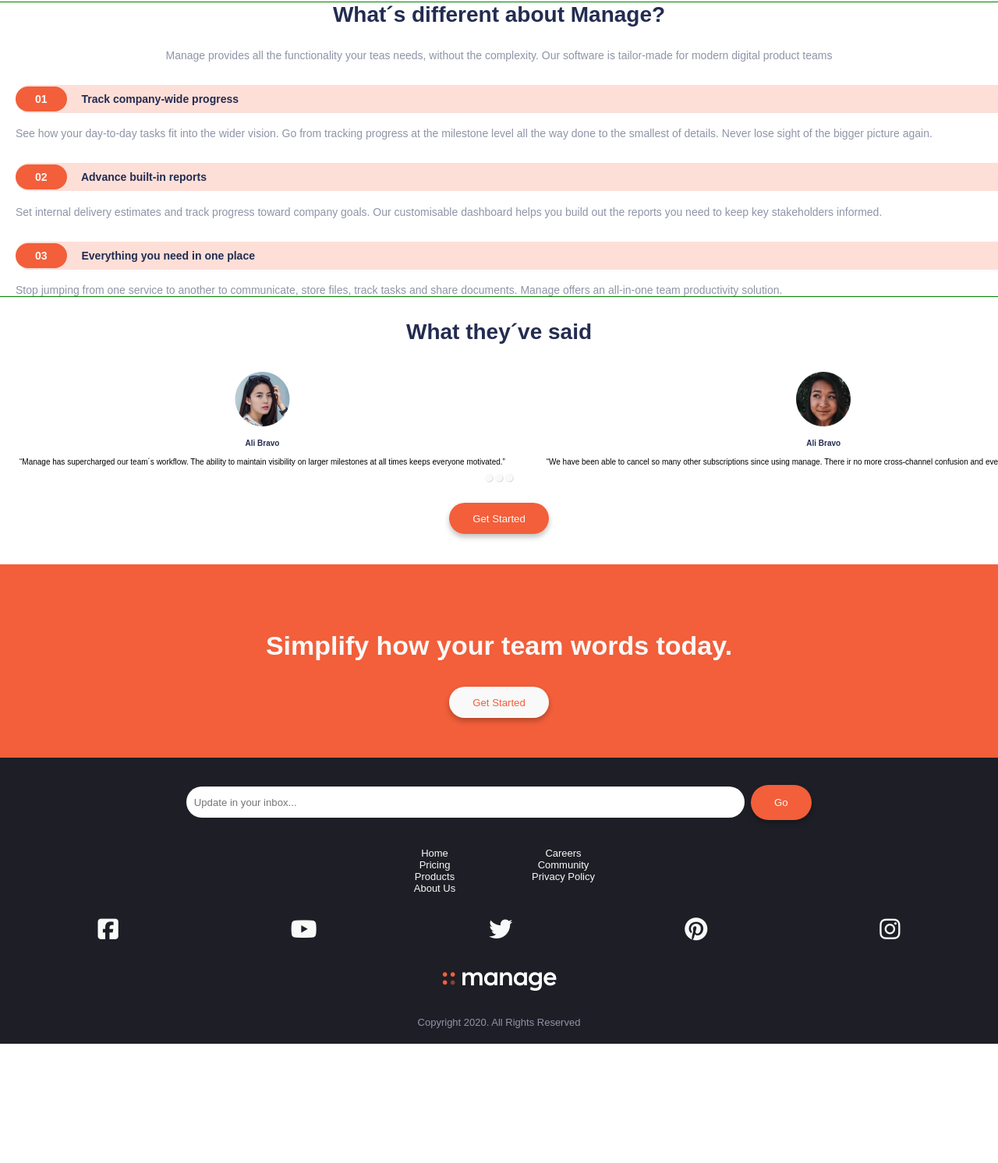
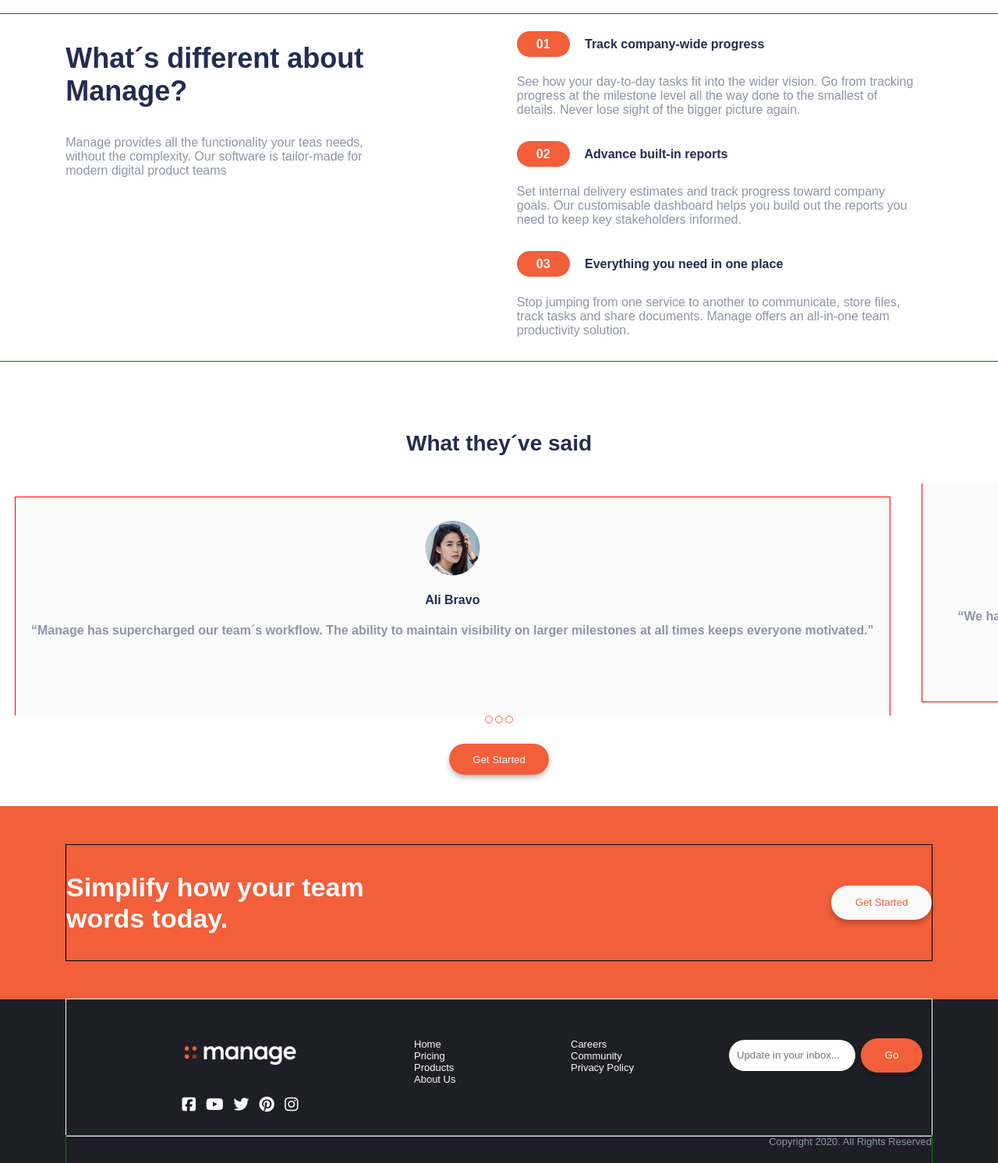
Before and after one commit to JoseCaicedoDev/landingNico, a plain HTML site: page index.html in a window 1280 px wide. Shown: the part 684-2176 px from the top of the page at 78% size. Before the commit the page ends 2023 px from the top, so only its background shows below. Drawn offline with Linux system fonts and the light colour scheme; a web font is replaced by a local one.

Commit message:
v1.5  footer ajuste

```diff
--- a/css/manage.css
+++ b/css/about.css
@@ -17,11 +17,10 @@ font-size: 14px;
 color: var(--gray20);
 margin-block-end: 30px;
 }
-.manage_item{
+.manage__item{
   padding-inline-start: 20px;
 }
-.manage_item h4{
-/*   font-weight: 700; */
+.manage__item h4{
   font-size: 14px;
   color: var(--color-secondary);
   background: #f3613c33;
@@ -29,7 +28,7 @@ margin-block-end: 30px;
   line-height: 16px;
   border-radius: 50px 0 0 50px;
 }
-.manage_item span{
+.manage__item span{
   background: var(--color-primary);
   padding-inline: 25px;
   padding-block: 8px;
@@ -38,16 +37,42 @@ margin-block-end: 30px;
   margin-inline-end: 15px;
 }
 
-.manage_item p{
+.manage__item p{
 font-weight: 500;
 font-size: 14px;
 color: var(--gray20);
 margin-block-end: 30px;
+margin-inline-end: 2rem;
 }
 
-@media (min-width: 610px){
+@media (min-width: 675px){
 .manage{
+  display: flex;
+  justify-content: space-around;
   max-inline-size: 144rem;
   margin-inline: auto;
+  padding-inline: 2rem;
+  margin-block: 9rem;
+}
+.manage__content{
+  max-inline-size: 43rem;
+  padding: 0;
+  text-align: left;
+}
+.main__content h3{
+  font-size: 3.6rem;
+}
+.manage__content p{
+  font-size: 1.6rem;
+  padding-inline-end: 3rem;
+}
+.manage__list{
+  max-inline-size: 55.3rem;
+}
+.manage__item h4, .manage__item p{
+  font-size: 1.6rem;
+}
+.manage__item h4{
+  background: none;
 }
 }
--- /dev/null
+++ b/css/careers.css
@@ -0,0 +1,33 @@
+@import url(./slider.css);
+
+/* Slider de las cards */
+.card{
+  text-align: center;
+  margin-block-end: 50px;
+}
+.card__title{
+  color: var(--color-secondary);
+  text-align: center;
+  font-weight: 700;
+  font-size: 28px;
+}
+.card__content{
+  height: 22rem;
+  text-align: center;
+  margin-inline: 2rem;
+  padding-inline: 2rem;
+  padding-block: 3rem;
+  background:#FAFAFA;
+  outline: 1px solid red;
+}
+
+.card__content-title{
+  color: var(--color-secondary);
+  font-size: 1.6rem;
+  font-weight: 700;
+}
+.card__content-description{
+  color: var(--gray20);
+  font-size: 1.6rem;
+  font-weight: 600;
+}
--- /dev/null
+++ b/css/community.css
@@ -0,0 +1,34 @@
+/* team */
+.team{
+  background: var(--color-primary);
+  color: var(--color-white);
+  text-align: center;
+  line-height: 40px;
+  padding-block: 50px;
+}
+.team p{
+  font-size: 34px;
+  font-weight: 700;
+  text-align: center;
+  padding-inline: 32px;
+}
+.team a{
+  background: var(--color-white);
+  color: var(--color-primary);
+}
+
+@media (min-width: 675px){
+.team__container{
+  max-inline-size: 111rem;
+  margin-inline: auto;
+  display: flex;
+  justify-content: space-between;
+  align-items: center;
+  outline: 1px solid black;
+}
+.team p{
+  inline-size: 43.8rem;
+  text-align: left;
+  padding-inline: 0;
+}
+}
--- /dev/null
+++ b/css/footer.css
@@ -0,0 +1,99 @@
+footer{
+  background: #1E1E26;
+  text-align: center;
+}
+.form__subscribed{
+  padding-block: 35px;
+  text-align: center;
+}
+.form__subscribed .input{
+  inline-size: 55%;
+}
+.form__subscribed .btn{
+  margin-inline-start: 5px;
+}
+
+/* menu footer */
+.navbar__footer-content{
+  padding: 0;
+  inline-size: 70vw;
+  margin: auto;
+  column-count: 2;
+  text-align: left;
+}
+.navbar__footer-content a{
+  color: var(--color-white);
+  font-size: 13px;
+}
+/* social__networks */
+.social__networks{
+  text-align: center;
+  display: flex;
+  justify-content: space-around;
+  padding-inline: 15px;
+  margin-block: 30px;
+}
+.social__networks .fab{
+  font-size: 30px;
+  color: var(--color-white);
+}
+.footer__image{
+  margin-block-start: 10px;
+  margin-block-end: 10px;
+}
+.footer__copyright{
+  margin: 0;
+  padding-block: 20px;
+  color: var(--gray20);
+  font-size: 13px;
+}
+@media (min-width: 675px){
+  .footer__container{
+    display: flex;
+    flex-direction: row-reverse;
+    flex-wrap: wrap;
+    align-items: start;
+    justify-content: space-between;
+/*     align-items: center; */
+    max-inline-size: 111rem;
+    margin-inline: auto;
+    padding-block-start: 5rem;
+    outline: 1px solid white;
+  }
+  .footer__image{
+    max-inline-size: 14.5rem;
+    margin-inline: auto;
+  }
+  .navbar__footer-content{
+    margin-block: auto;
+    max-inline-size: 39.2rem;
+  }
+  .social_container{
+    display: flex;
+    flex-direction: column-reverse;
+    margin-inline: auto;
+  }
+  .form__subscribed{
+    padding-block: 0;
+    inline-size: 27.2rem;
+  }
+  .form__subscribed .input{
+    max-inline-size: 21.5rem;
+  }
+  .social__networks{
+    max-inline-size: 15.3rem;
+    display: flex;
+    gap: 1.3rem  ;
+  }
+  .social__networks .fab{
+    font-size: 2rem;
+  }
+  .footer__copyright{
+    outline: 1px solid green;
+    max-inline-size: 111rem;
+    margin-inline: auto;
+    text-align: right;
+    padding-block-start: 0;
+    padding-block-end: 2rem;
+  }
+}
--- a/css/index.css
+++ b/css/index.css
@@ -1,8 +1,12 @@
 @import url('https://fonts.googleapis.com/css2?family=Be+Vietnam:wght@400;500;600;700&display=swap');
 @import url(./nav.css);
-@import url(./slider.css);
 @import url(./product.css);
-@import url(./manage.css);
+@import url(./about.css);
+@import url(./careers.css);
+@import url(./community.css);
+@import url(./footer.css);
+
+
 :root{
   --color-primary: rgb(242, 95, 58);
   --color-secondary: rgb(35, 44, 81);
@@ -66,74 +70,7 @@ li{
   outline: none;
   font-size: 13.18px;
 }
-/* team */
-.team{
-  background: var(--color-primary);
-  color: var(--color-white);
-  text-align: center;
-  line-height: 40px;
-  padding-block: 50px;
-}
-.team p{
-  font-size: 34px;
-  font-weight: 700;
-  text-align: center;
-  padding-inline: 32px;
-}
-.team a{
-  background: var(--color-white);
-  color: var(--color-primary);
-}
-/* footer */
 
-footer{
-  background: #1E1E26;
-  text-align: center;
-}
-.form__subscribed{
-  padding-block: 35px;
-  text-align: center;
-}
-.form__subscribed .input{
-  inline-size: 55%;
-}
-.form__subscribed .btn{
-  margin-inline-start: 5px;
-}
-
-/* menu footer */
-.navbar__footer-content{
-  padding: 0;
-  inline-size: 25vw;
-  margin: auto;
-  column-count: 2;
-}
-.navbar__footer-content a{
-  color: var(--color-white);
-  font-size: 13px;
-}
-/* social__networks */
-.social__networks{
-  text-align: center;
-  display: flex;
-  justify-content: space-around;
-  padding-inline: 15px;
-  margin-block: 30px;
-}
-.social__networks .fab{
-  font-size: 30px;
-  color: var(--color-white);
-}
-.footer__image{
-  margin-block-start: 10px;
-  margin-block-end: 10px;
-}
-.footer__copyright{
-  margin: 0;
-  padding-block: 20px;
-  color: var(--gray20);
-  font-size: 13px;
-}
 
 
 @media (min-width: 640px) {
--- a/css/slider.css
+++ b/css/slider.css
@@ -1,22 +1,3 @@
-/* Slider de las cards */
-.card{
-  text-align: center;
-  margin-block-end: 50px;
-}
-.card__title{
-  color: var(--color-secondary);
-  text-align: center;
-  font-weight: 700;
-  font-size: 28px;
-}
-.card__content{
-  text-align: center;
-  padding-inline: 25px;
-}
-.card__content-title{
-  color: var(--color-secondary);
-}
-
 .slider{
   margin-block: 35px;
 }
@@ -33,11 +14,10 @@
 
 .slider__bullet{
   display: inline-block;
-  inline-size: 10px;
-  block-size: 10px;
-  background: var(--color-white);
+  inline-size: 8px;
+  block-size: 8px;
   border-radius: 50%;
-  box-shadow: 0.5px 0.5px rgb(0 0 0 / 25%);
+  border: 1px solid var(--color-primary);
 }
 .slider__bullet:hover{
   background: var(--color-primary);
--- a/index.html
+++ b/index.html
@@ -51,6 +51,7 @@
             <a class="btn link" href="">Get Started</a>
           </div>
         </section>
+
         <!-- Seccion de administrar -->
         <section class="manage">
           <div class="manage__content">
@@ -59,31 +60,32 @@
             <p>Manage provides all the functionality your
               teas needs, without the complexity. Our software is tailor-made for modern digital product teams</p>
           </div>
-
-          <article class="manage_item">
+          <div class="manage__list">
+            <article class="manage__item">
               <h4><span>01</span> Track company-wide progress</h4>
               <p>See how your day-to-day tasks fit into the wider vision. Go from tracking progress at the milestone level
                 all
                 the way
                 done to the smallest of details. Never lose sight of the bigger picture again.</p>
             </article>
-          <article class="manage_item">
+            <article class="manage__item">
               <h4><span>02</span> Advance built-in reports</h4>
               <p>Set internal delivery estimates and track progress toward company goals. Our customisable dashboard helps
                 you
                 build out
                 the reports you need to keep key stakeholders informed.</p>
             </article>
-          <article class="manage_item">
+            <article class="manage__item">
               <h4><span>03</span> Everything you need in one place</h4>
               <p>Stop jumping from one service to another to communicate, store files, track tasks and share documents.
                 Manage
                 offers an
                 all-in-one team productivity solution.</p>
             </article>
+          </div>
         </section>
 
-        <!-- Seccion de personaje -->
+        <!-- Seccion de careers -->
         <section class="card">
           <h2 class="card__title">What they´ve said</h2>
           <!-- Personaje 1 -->
@@ -135,14 +137,17 @@
 
         <!-- Team -->
         <section class="team">
+          <div class="team__container">
             <p>Simplify how your team words today.</p>
             <a class="btn link" href="">Get Started</a>
+          </div>
         </section>
       </div>
 
     </main>
 
     <footer>
+      <div class="footer__container">
         <form class="form__subscribed" action="" method="post">
           <input class="input" type="text" placeholder="Update in your inbox...">
           <input class="btn" type="button" value="Go">
@@ -158,6 +163,7 @@
             <li><a class="link" href="">Privacy Policy</a></li>
           </ul>
         </nav>
+        <div class="social_container">
           <div class="social__networks">
             <i class="fab fa-facebook-square"></i>
             <i class="fab fa-youtube"></i>
@@ -167,9 +173,10 @@
           </div>
           <img class="footer__image" src="images/logoManage_white.png" alt="logo de Nico digital"
             title="logo de Nico digital">
+        </div>
+      </div>
       <p class="footer__copyright">Copyright 2020. All Rights Reserved</p>
     </footer>
   </div>
 </body>
-
 </html>
```
Lines whose indentation alone changed are shown as unchanged.
